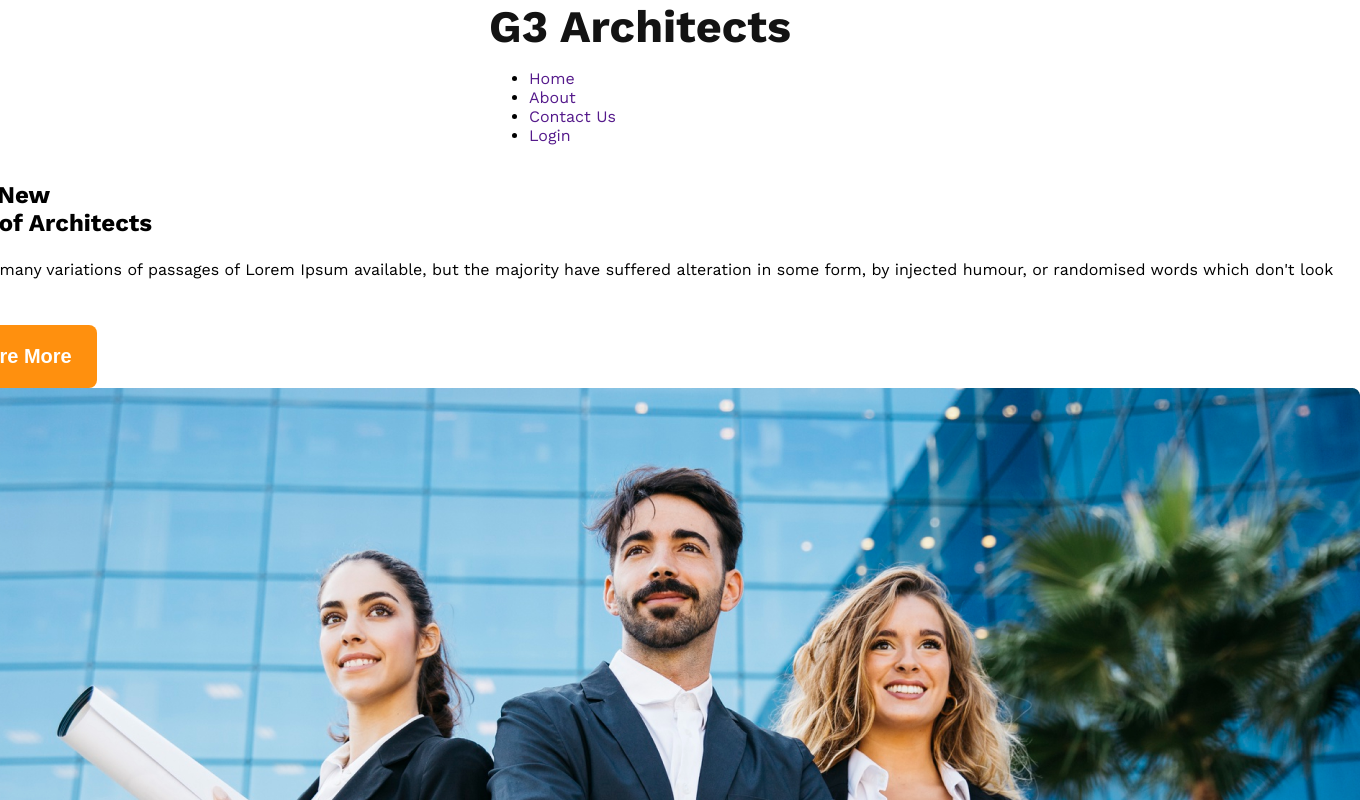
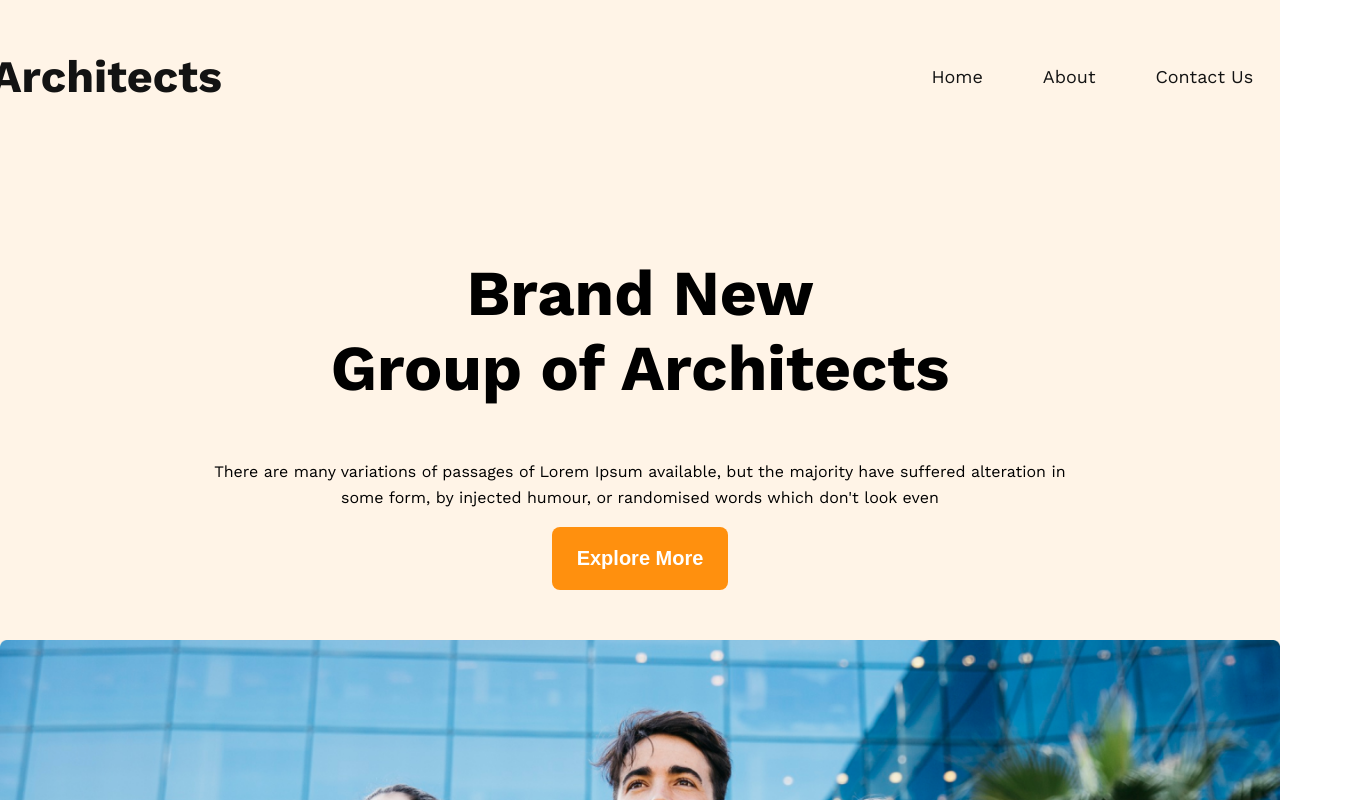
Before and after one commit to hmbashar/g3-architects, a plain HTML site: page index.html in a window 1280 px wide. Shown: the top 800 px of the page, 1360 px wide, since content can reach past the window. Drawn offline with nearby package versions, Linux system fonts and the light colour scheme.

Commit message:
header done

```diff
--- a/index.html
+++ b/index.html
@@ -12,23 +12,22 @@
     <!--Header Area-->
     <header class="header-area">
         <!--Header Top-->
-        <section class="header-top">
+        <section class="header-top container">
             <!--Logo-->
             <div class="logo">
                 <a href="">G3 Architects</a>
             </div>
 
             <!--Primary Menu-->
-            <div class="primary-menu">
-                <nav>
+            <nav class="primary-menu">
                 <ul>
                     <li><a href="">Home</a></li>
                     <li><a href="">About</a></li>
                     <li><a href="">Contact Us</a></li>
                     <li><a href="">Login</a></li>
                 </ul>
-                </nav>
-            </div><!--/ Primary Menu-->
+            </nav><!--/ Primary Menu-->
+
         </section> <!--/ Header Top-->
 
         <!--Header Bottom-->
--- a/style.css
+++ b/style.css
@@ -12,6 +12,7 @@
     --secondary-color:#131313;
     --heading-color:#131313;
     --text-color:#727272;
+    --orange-light:#FFF4E7;
 }
 body {
     font-family: 'Work Sans', sans-serif;
@@ -59,3 +60,51 @@ header, main, footer{
 	font-weight: 700;
 	font-size: 45px;
 }
+.header-area{
+	background-color:var(--orange-light);
+	overflow: hidden;
+}
+
+.header-top{
+	display: flex;
+	flex-direction: row;
+	align-items: center;
+	justify-content: space-between;
+	margin:50px 0px;
+}
+
+
+.primary-menu ul {
+	list-style: none;
+	display: flex;
+}
+.primary-menu ul li{
+	margin-left: 60px;;
+}
+.primary-menu ul li a{
+	font-weight: 500;
+	font-size: 18px;
+	color: var(--secondary-color);
+}
+
+
+.header-bottom {
+	display: flex;
+	flex-direction: column;
+	align-items: center;
+	padding: 50px 0px;
+}
+.header-heading{
+	text-align: center;
+	width: 860px;
+	margin-bottom: 50px;
+}
+.header-heading h2{
+	font-weight: 700;
+	font-size: 64px;
+	line-height: 75px;
+	text-align: center;
+}
+.header-bottom img{
+	width: 100%;
+}
```
Lines whose indentation alone changed are shown as unchanged.
